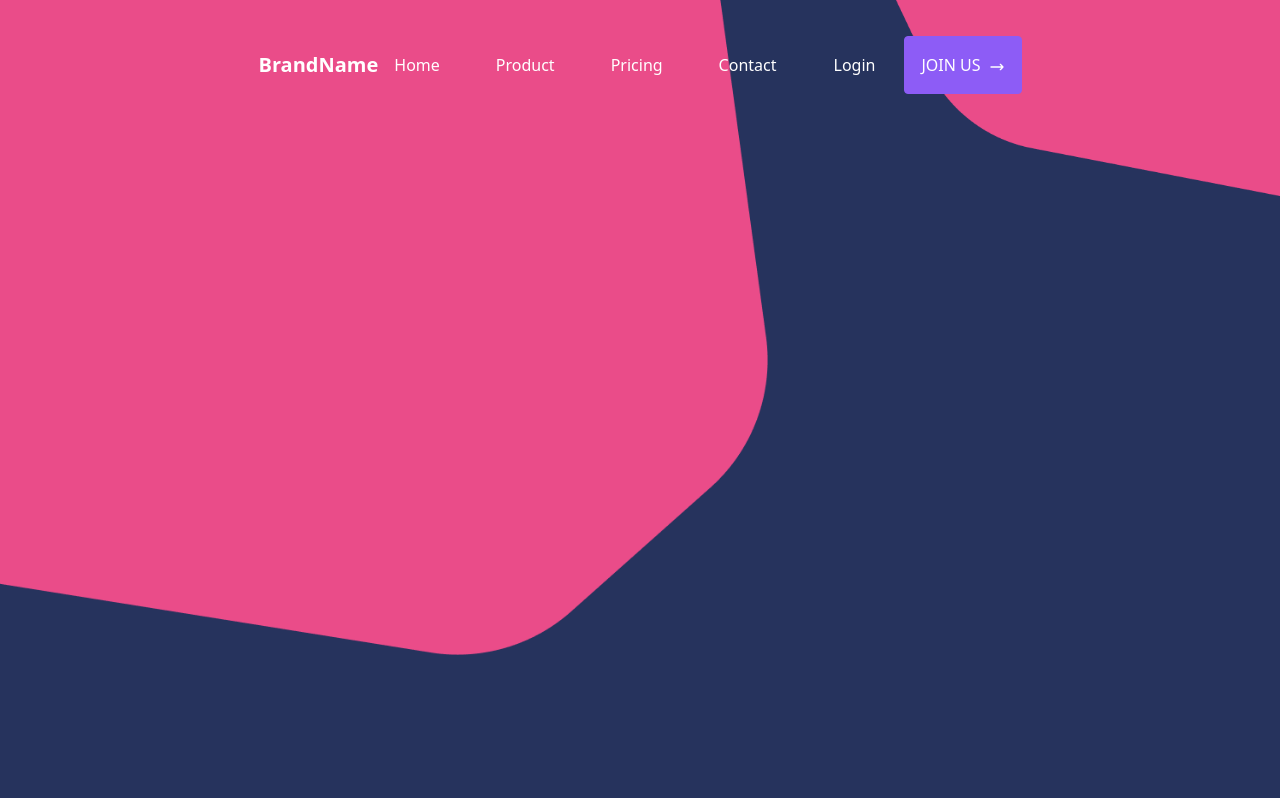
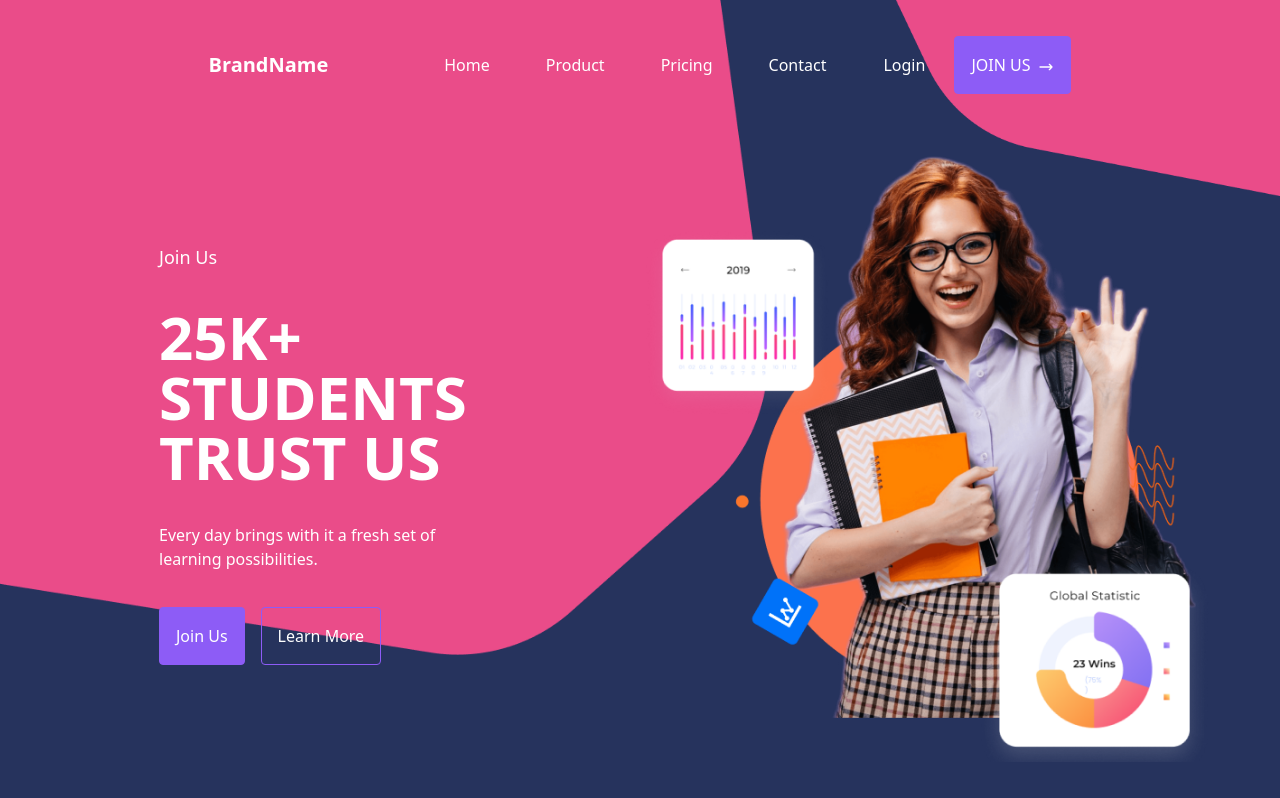
Before and after one commit to lruizap/SchoolEmpower, a Next.js app in the folder school_empower/: page / in a window 1280 px wide. Built offline with nearby package versions, Linux system fonts and the light colour scheme.

Commit message:
first section completed

```diff
--- a/school_empower/src/app/components/Nav.tsx
+++ b/school_empower/src/app/components/Nav.tsx
@@ -2,7 +2,7 @@
 "use client";
 import React, { useState } from "react";
 import Link from "next/link";
-import Button from "../components/Button"; // Asegúrate de que Button esté correctamente implementado
+import Button from "../components/Button";
 
 export default function Nav() {
   const [isOpen, setIsOpen] = useState(false);
@@ -13,17 +13,17 @@ export default function Nav() {
 
   return (
     <nav className="bg-transparent w-full py-3">
-      <div className="container mx-auto flex flex-wrap items-center justify-between">
+      <div className="container mx-auto grid grid-cols-4 md:grid-cols-4 items-center gap-4">
         {/* Logo or title */}
-        <div className="flex items-center">
+        <div className="flex flex-initial items-center">
           <div className="font-bold text-xl">BrandName</div>
         </div>
 
         {/* hamburguer button */}
-        <div className="block md:hidden">
+        <div className="block md:hidden col-span-3 md:col-span-3 justify-self-end">
           <button
             onClick={toggleMenu}
-            className="text-white focus:outline-none"
+            className="focus:outline-none"
             aria-label="Toggle menu"
           >
             <svg
@@ -45,11 +45,11 @@ export default function Nav() {
 
         {/* nav */}
         <div
-          className={`md:flex md:items-center md:w-auto ${
-            isOpen ? "block" : "hidden"
+          className={`col-span-3 md:col-span-3 md:flex md:items-center md:justify-between ${
+            isOpen ? "block bg-[#08184d] rounded-lg w-full pb-4" : "hidden"
           }`}
         >
-          <div className="flex flex-col md:flex-row md:space-x-6 w-full md:w-auto">
+          <div className="grid md:flex md:space-x-6 w-full md:w-auto">
             <Link
               href="#"
               className="block md:inline-block py-2 px-4 mt-4 md:mt-0"
--- a/school_empower/src/app/page.tsx
+++ b/school_empower/src/app/page.tsx
@@ -5,6 +5,7 @@ import "./styles/global.css";
 
 // Components
 import Nav from "./components/Nav";
+import Button from "./components/Button";
 
 export default function Home() {
   return (
@@ -36,7 +37,32 @@ export default function Home() {
 
       {/* Join Us */}
 
-      <div></div>
+      <section className="grid grid-cols-1 md:grid-cols-2 gap-2 justify-items-center items-center w-full">
+        <div className="container md:w-1/2 size-min justify-center text-left m-4">
+          <p className="text-lg pb-5">Join Us</p>
+          <h1 className="text-6xl font-bold my-4 pb-5">
+            25K+ STUDENTS TRUST US
+          </h1>
+          <p className="text-base pb-5">
+            Every day brings with it a fresh set of learning possibilities.
+          </p>
+          <div className="mt-4 space-x-4">
+            <Button label="Join Us"></Button>
+            <Button label="Learn More" background="transparent"></Button>
+          </div>
+        </div>
+        <div className="container w-full size-max justify-items-center items-center m-4">
+          <Image
+            alt="girl with books"
+            src={"/img/girl-homePage.png"}
+            width={904}
+            height={882}
+            className="object-contain"
+          />
+        </div>
+      </section>
+
+      <section></section>
     </body>
   );
 }
```
Also changed, not shown: school_empower/public/img/girl-homePage.png (added).
